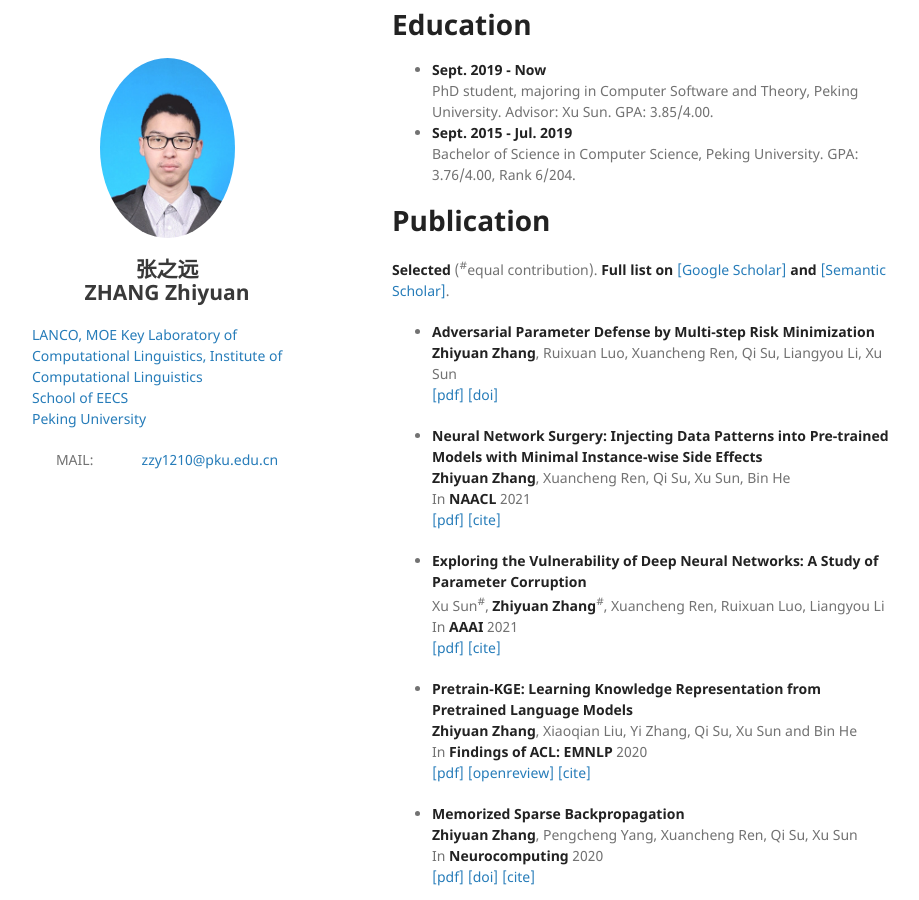
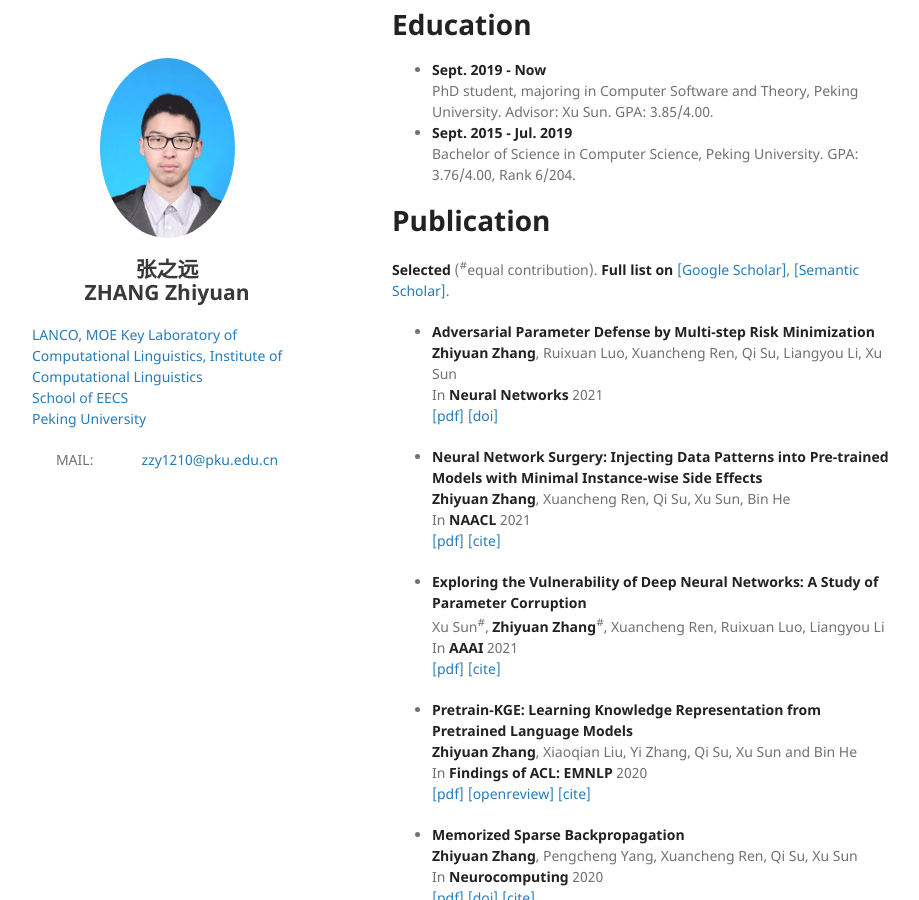
Before and after one commit to pkuzzy/pkuzzy.github.io, a Jekyll site: the page built from index.md, in a window 1280 px wide and 900 px high, scrolled down 338 px. Shown: the whole window, without its empty margins (178-1097 px from the left). Built offline with Jekyll 4.4.1, drawn with Linux system fonts in a browser that asks for light colours; nearby versions of some CDN libraries; our own code applies the rules of GitHub Pages for plain Markdown files.

Commit message:
Update index.md

```diff
--- a/index.md
+++ b/index.md
@@ -16,10 +16,11 @@ Zhiyuan Zhang (张之远) is a Ph.D. student, supervised by Prof. [Xu Sun (孙
   Bachelor of Science in Computer Science, Peking University. GPA: 3.76/4.00, Rank 6/204.
 
 # Publication
-**Selected** (<sup>\#</sup>equal contribution). **Full list on** [[Google Scholar]](https://scholar.google.com/citations?hl=zh-CN&user=gSEzCUkAAAAJ) **and** [[Semantic Scholar]](https://www.semanticscholar.org/author/Zhiyuan-Zhang/50317060).
+**Selected** (<sup>\#</sup>equal contribution). **Full list on** [[Google Scholar]](https://scholar.google.com/citations?hl=zh-CN&user=gSEzCUkAAAAJ), [[Semantic Scholar]](https://www.semanticscholar.org/author/Zhiyuan-Zhang/50317060).
 
 - **Adversarial Parameter Defense by Multi-step Risk Minimization**
   **Zhiyuan Zhang**, Ruixuan Luo, Xuancheng Ren, Qi Su, Liangyou Li, Xu Sun
+  In **Neural Networks** 2021
   [[pdf]](https://arxiv.org/pdf/2109.02889.pdf) [[doi]](https://doi.org/10.1016/j.neunet.2021.08.022)
 
 - **Neural Network Surgery: Injecting Data Patterns into Pre-trained Models with Minimal Instance-wise Side Effects**
```
